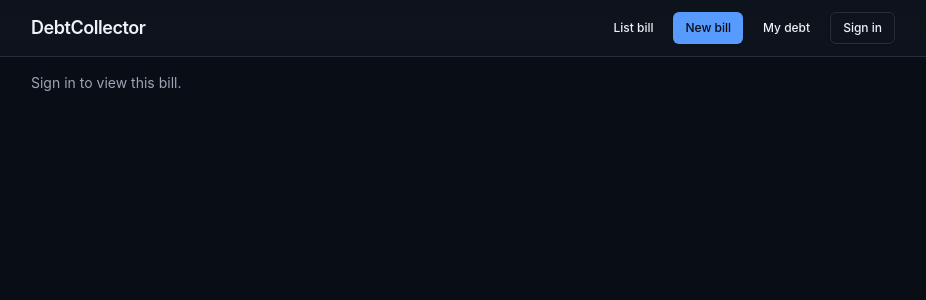
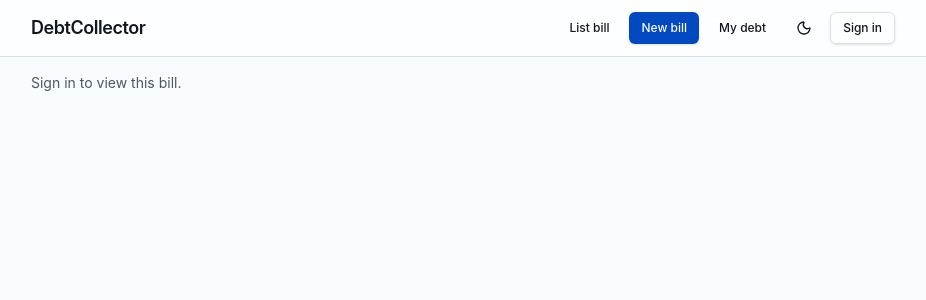
Before and after one commit to putrachristian/debtcollector, a React (Vite) app: page /bill/1 in a window 1280 px wide. Shown: the top 300 px of the page, without its empty margins (177-1103 px from the left). Built offline with nearby package versions, Linux system fonts and the light colour scheme; no server answers; the database is empty.

Commit message:
feat: add light/dark mode toggle

```diff
--- a/index.html
+++ b/index.html
@@ -1,6 +1,20 @@
 <!doctype html>
 <html lang="en">
   <head>
+    <script>
+      (function () {
+        try {
+          var k = 'debtcollector-theme'
+          var t = localStorage.getItem(k)
+          var dark
+          if (t === 'dark') dark = true
+          else if (t === 'light') dark = false
+          else dark = window.matchMedia('(prefers-color-scheme: dark)').matches
+          document.documentElement.classList.toggle('dark', dark)
+          document.documentElement.style.colorScheme = dark ? 'dark' : 'light'
+        } catch (e) {}
+      })()
+    </script>
     <meta charset="UTF-8" />
     <link rel="icon" href="/favicon.ico" sizes="any" />
     <link rel="icon" type="image/svg+xml" href="/favicon.svg" />
--- a/src/components/AppLayout.tsx
+++ b/src/components/AppLayout.tsx
@@ -1,8 +1,26 @@
 import { Link, NavLink, Outlet, useLocation } from 'react-router-dom'
-import { LayoutList, Plus, Wallet } from 'lucide-react'
+import { LayoutList, Moon, Plus, Sun, Wallet } from 'lucide-react'
 import { useAuth } from '@/context/AuthContext'
+import { useTheme } from '@/context/ThemeContext'
 import { Button } from '@/components/ui/button'
 import { cn } from '@/lib/utils'
+
+function ThemeToggle({ className }: { className?: string }) {
+  const { theme, toggleTheme } = useTheme()
+  const isDark = theme === 'dark'
+  return (
+    <Button
+      type="button"
+      variant="ghost"
+      size="icon"
+      className={cn('shrink-0 touch-manipulation', className)}
+      onClick={toggleTheme}
+      aria-label={isDark ? 'Switch to light theme' : 'Switch to dark theme'}
+    >
+      {isDark ? <Sun aria-hidden /> : <Moon aria-hidden />}
+    </Button>
+  )
+}
 
 function mobileTabClass(active: boolean) {
   return cn(
@@ -57,6 +75,7 @@ export function AppLayout() {
             <Button variant="ghost" size="sm" asChild>
               <Link to="/debts">My debt</Link>
             </Button>
+            <ThemeToggle />
             {user ? (
               <>
                 <span className="max-w-[12rem] truncate text-sm text-muted-foreground" title={accountLabel(profile, user)}>
@@ -72,10 +91,11 @@ export function AppLayout() {
               </Button>
             )}
           </nav>
-          <div className="flex min-w-0 max-w-[55vw] items-center gap-2 md:hidden">
+          <div className="flex min-w-0 flex-1 items-center justify-end gap-2 md:hidden">
+            <ThemeToggle />
             {user ? (
               <>
-                <span className="truncate text-xs text-muted-foreground" title={accountLabel(profile, user)}>
+                <span className="min-w-0 max-w-[38vw] truncate text-xs text-muted-foreground" title={accountLabel(profile, user)}>
                   {accountLabel(profile, user)}
                 </span>
                 <Button variant="ghost" size="sm" className="h-10 shrink-0 px-2 text-xs" onClick={() => void signOut()}>
@@ -83,7 +103,7 @@ export function AppLayout() {
                 </Button>
               </>
             ) : !isAuthRoute ? (
-              <Button variant="outline" size="sm" className="h-10" asChild>
+              <Button variant="outline" size="sm" className="h-10 shrink-0" asChild>
                 <Link to="/auth">Sign in</Link>
               </Button>
             ) : null}
--- /dev/null
+++ b/src/context/ThemeContext.tsx
@@ -0,0 +1,87 @@
+import {
+  createContext,
+  useCallback,
+  useContext,
+  useEffect,
+  useLayoutEffect,
+  useMemo,
+  useState,
+} from 'react'
+
+export const THEME_STORAGE_KEY = 'debtcollector-theme'
+
+export type ThemePreference = 'light' | 'dark'
+
+/** Resolves stored value; migrates legacy `system` / missing to OS once, then app persists `light` | `dark`. */
+export function readStoredTheme(): ThemePreference {
+  try {
+    const v = localStorage.getItem(THEME_STORAGE_KEY)
+    if (v === 'light' || v === 'dark') return v
+    if (v === 'system' || v === null) {
+      return window.matchMedia('(prefers-color-scheme: dark)').matches ? 'dark' : 'light'
+    }
+  } catch {
+    /* ignore */
+  }
+  return window.matchMedia('(prefers-color-scheme: dark)').matches ? 'dark' : 'light'
+}
+
+export function themePreferenceIsDark(t: ThemePreference): boolean {
+  return t === 'dark'
+}
+
+export function applyThemeToDocument(t: ThemePreference): void {
+  const dark = themePreferenceIsDark(t)
+  document.documentElement.classList.toggle('dark', dark)
+  document.documentElement.style.colorScheme = dark ? 'dark' : 'light'
+}
+
+type ThemeContextValue = {
+  theme: ThemePreference
+  setTheme: (t: ThemePreference) => void
+  toggleTheme: () => void
+}
+
+const ThemeContext = createContext<ThemeContextValue | null>(null)
+
+export function ThemeProvider({ children }: { children: React.ReactNode }) {
+  const [theme, setThemeState] = useState<ThemePreference>(() => readStoredTheme())
+
+  useLayoutEffect(() => {
+    applyThemeToDocument(theme)
+    try {
+      localStorage.setItem(THEME_STORAGE_KEY, theme)
+    } catch {
+      /* ignore */
+    }
+  }, [theme])
+
+  useEffect(() => {
+    const onStorage = (e: StorageEvent) => {
+      if (e.key !== THEME_STORAGE_KEY || e.newValue == null) return
+      if (e.newValue === 'light' || e.newValue === 'dark') {
+        setThemeState(e.newValue)
+      }
+    }
+    window.addEventListener('storage', onStorage)
+    return () => window.removeEventListener('storage', onStorage)
+  }, [])
+
+  const setTheme = useCallback((t: ThemePreference) => {
+    setThemeState(t)
+  }, [])
+
+  const toggleTheme = useCallback(() => {
+    setThemeState((prev) => (prev === 'light' ? 'dark' : 'light'))
+  }, [])
+
+  const value = useMemo(() => ({ theme, setTheme, toggleTheme }), [theme, setTheme, toggleTheme])
+
+  return <ThemeContext.Provider value={value}>{children}</ThemeContext.Provider>
+}
+
+export function useTheme() {
+  const ctx = useContext(ThemeContext)
+  if (!ctx) throw new Error('useTheme must be used within ThemeProvider')
+  return ctx
+}
--- a/src/index.css
+++ b/src/index.css
@@ -1,4 +1,6 @@
 @import 'tailwindcss';
+
+@custom-variant dark (&:where(.dark, .dark *));
 
 @theme {
   --radius-sm: calc(var(--radius) - 4px);
@@ -21,8 +23,7 @@
   --radius: 0.5rem;
 }
 
-@media (prefers-color-scheme: dark) {
-  @theme {
+html.dark {
   --color-background: oklch(0.16 0.02 260);
   --color-foreground: oklch(0.96 0.01 260);
   --color-card: oklch(0.2 0.02 260);
@@ -35,11 +36,15 @@
   --color-destructive: oklch(0.6 0.2 25);
   --color-ring: oklch(0.7 0.18 260);
 }
-}
 
 html {
   height: 100%;
+  color-scheme: light;
   -webkit-tap-highlight-color: transparent;
+}
+
+html.dark {
+  color-scheme: dark;
 }
 
 body {
--- a/src/main.tsx
+++ b/src/main.tsx
@@ -3,11 +3,14 @@ import { createRoot } from 'react-dom/client'
 import { registerSW } from 'virtual:pwa-register'
 import './index.css'
 import App from './App.tsx'
+import { ThemeProvider } from '@/context/ThemeContext'
 
 registerSW({ immediate: true })
 
 createRoot(document.getElementById('root')!).render(
   <StrictMode>
-    <App />
+    <ThemeProvider>
+      <App />
+    </ThemeProvider>
   </StrictMode>
 )
```
Lines whose indentation alone changed are shown as unchanged.
